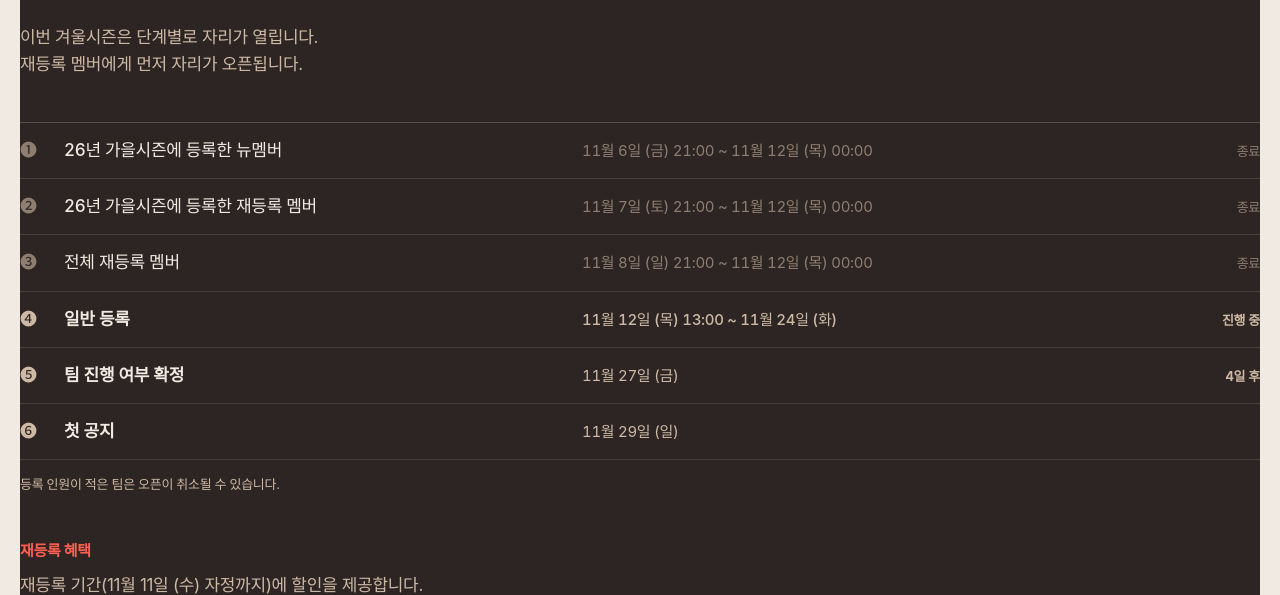
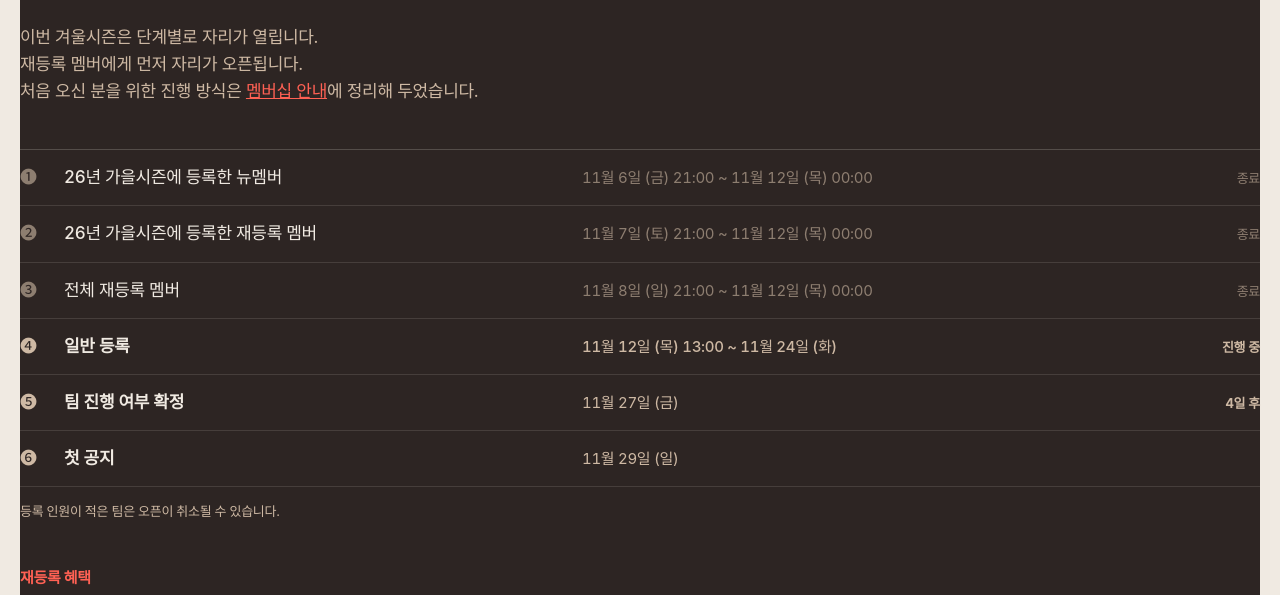
Before and after one commit to thehfk/hfk-ai-bss, a plain HTML site: page widget-registration-schedule.html in a window 1280 px wide. Shown: the part 217-812 px from the top of the page. Drawn offline with Linux system fonts and the light colour scheme; a web font is replaced by a local one.

Commit message:
등록 일정 위젯 재생성: 처음 오신 분 안내 추가
Added information for new members regarding membership.

```diff
--- a/widget-registration-schedule.html
+++ b/widget-registration-schedule.html
@@ -151,7 +151,8 @@
 
   <p class="intro" style="color:#ceb9a4 !important;">
     이번 겨울시즌은 단계별로 자리가 열립니다.<br>
-    재등록 멤버에게 먼저 자리가 오픈됩니다.
+    재등록 멤버에게 먼저 자리가 오픈됩니다.<br>
+    처음 오신 분을 위한 진행 방식은 <a href="https://thehfk.org/about_membership" target="_top" style="color:#ff6154 !important; text-decoration:underline !important;">멤버십 안내</a>에 정리해 두었습니다.
   </p>
 
   <ul class="list">
```
